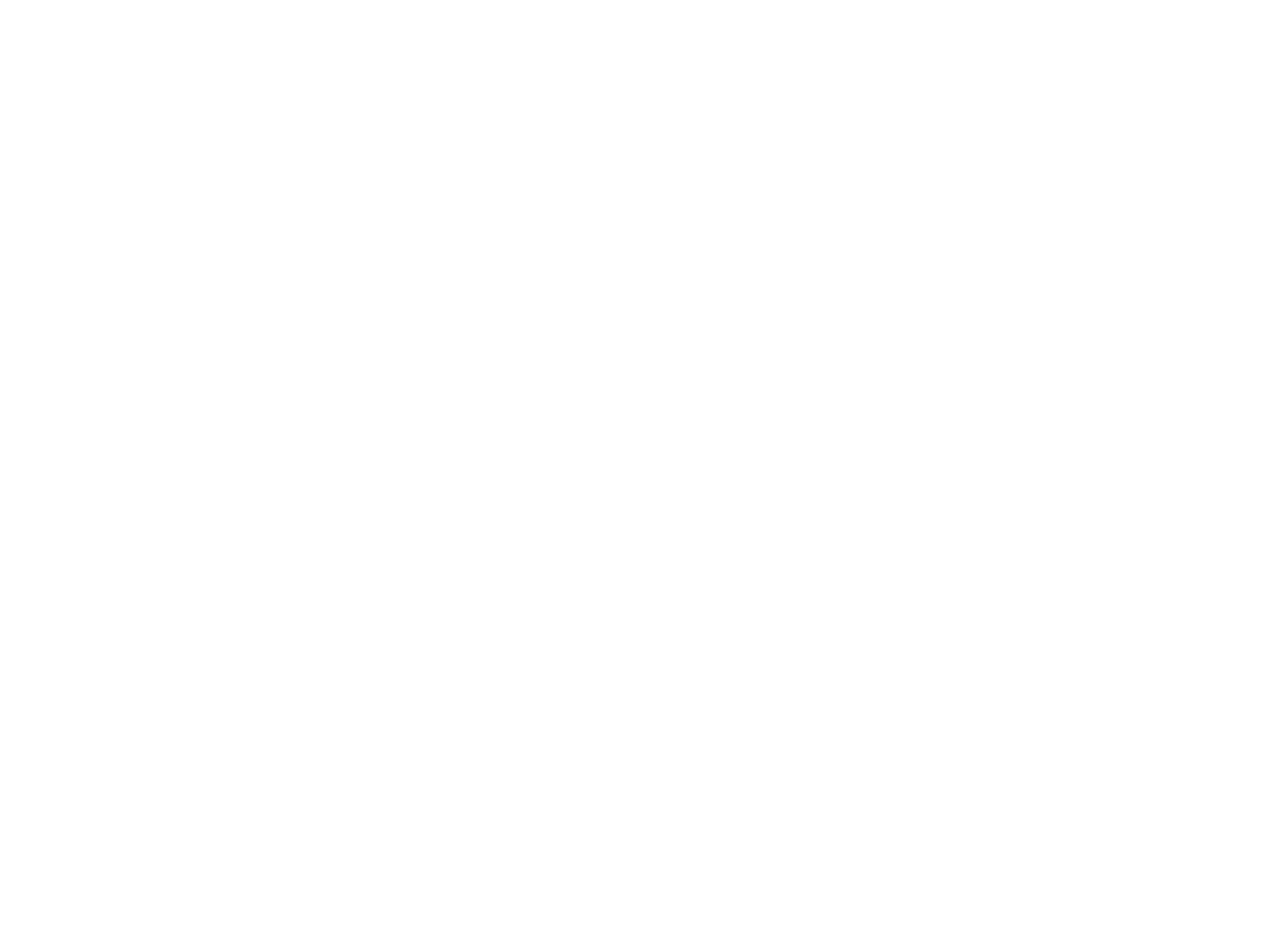
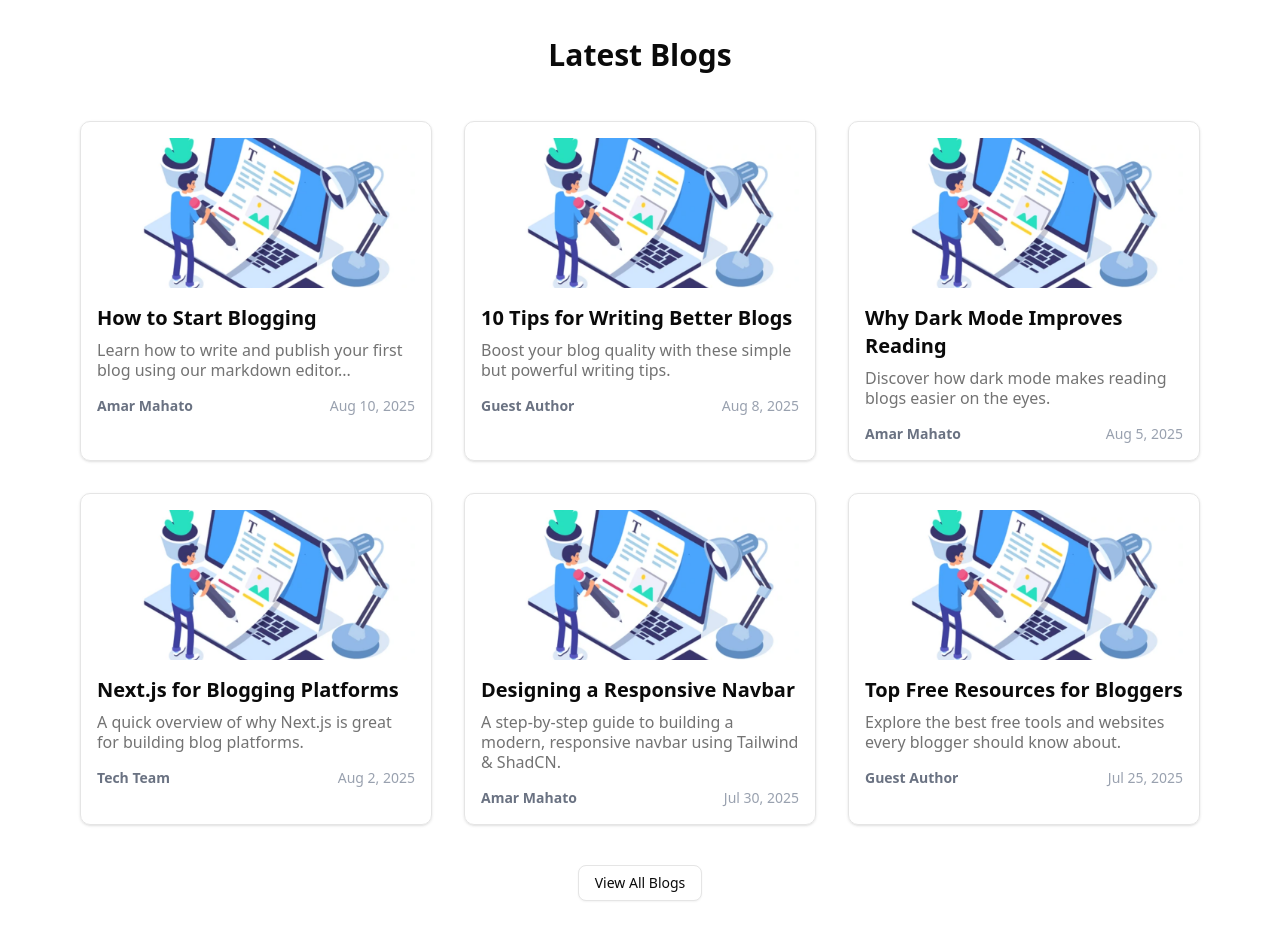
Before and after one commit to MahatoAmaR2/fullstack-nextjs-blog, a Next.js app: page / in a window 1280 px wide. Shown: the part 1340-2280 px from the top of the page. Before the commit the page ends 1313 px from the top, so only its background shows below. Built offline with nearby package versions, Linux system fonts and the light colour scheme.

Commit message:
add Latest Blogs section with dummy blog data

```diff
--- a/src/app/page.tsx
+++ b/src/app/page.tsx
@@ -1,6 +1,7 @@
 import { Features } from "@/components/FeatureSection";
 import { HeroSection } from "@/components/Herosection";
 import { Navbar } from "@/components/Navbar";
+import RecentPosts from "@/components/RecentPosts";
 
 export default function Home() {
   return (
@@ -9,6 +10,7 @@ export default function Home() {
       <Navbar />
       <HeroSection/>
       <Features/>
+      <RecentPosts/>
     </>
   );
 }
--- /dev/null
+++ b/src/components/RecentPosts.tsx
@@ -0,0 +1,45 @@
+import Image from "next/image";
+import Link from "next/link";
+import { blogs } from "@/data/latestBlog";
+import { Button } from "./ui/button";
+const RecentPosts = () => {
+  return (
+    <section className="py-16 px-6 lg:px-20 bg-background">
+      <h2 className="text-3xl font-bold text-center mb-12">Latest Blogs</h2>
+      <div className="grid gap-8 md:grid-cols-2 lg:grid-cols-3">
+        {/* Blog Card */}
+        {blogs.map((blog) => (
+          <div
+            key={blog.id}
+            className="border rounded-lg p-4 shadow-sm transform transition-transform duration-300 hover:scale-105"
+          >
+            <div className="relative w-full h-[150px] mb-4">
+              <Image
+                src={blog.image}
+                alt={blog.title}
+                fill
+                className="rounded-md mb-4 object-cover"
+              />
+            </div>
+            <h3 className="text-xl font-semibold mb-2">{blog.title}</h3>
+            <p className="text-muted-foreground mb-4 font-normal leading-5">
+              {blog.excerpt}
+            </p>
+            <div className="flex justify-between items-center text-sm ">
+              <span className="font-bold text-gray-500">{blog.author}</span>
+              <span className="text-gray-400 font-medium">{blog.date}</span>
+            </div>
+          </div>
+        ))}
+      </div>
+
+      <div className="text-center mt-10">
+        <Button variant="outline" asChild>
+          <Link href="/blogs">View All Blogs</Link>
+        </Button>
+      </div>
+    </section>
+  );
+};
+
+export default RecentPosts;
--- /dev/null
+++ b/src/data/latestBlog.ts
@@ -0,0 +1,61 @@
+export const blogs = [
+  {
+    id: 1,
+    title: "How to Start Blogging",
+    excerpt:
+      "Learn how to write and publish your first blog using our markdown editor...",
+    author: "Amar Mahato",
+    date: "Aug 10, 2025",
+    image: "/hero-img.png",
+    slug: "getting-started-with-blogify",
+  },
+  {
+    id: 2,
+    title: "10 Tips for Writing Better Blogs",
+    excerpt:
+      "Boost your blog quality with these simple but powerful writing tips.",
+    author: "Guest Author",
+    date: "Aug 8, 2025",
+    image: "/hero-img.png",
+    slug: "10-tips-for-writing-better-blogs",
+  },
+  {
+    id: 3,
+    title: "Why Dark Mode Improves Reading",
+    excerpt: "Discover how dark mode makes reading blogs easier on the eyes.",
+    author: "Amar Mahato",
+    date: "Aug 5, 2025",
+    image: "/hero-img.png",
+    slug: "why-dark-mode-improves-reading",
+  },
+  {
+    id: 4,
+    title: "Next.js for Blogging Platforms",
+    excerpt:
+      "A quick overview of why Next.js is great for building blog platforms.",
+    author: "Tech Team",
+    date: "Aug 2, 2025",
+    image: "/hero-img.png",
+    slug: "nextjs-for-blogging-platforms",
+  },
+  {
+    id: 5,
+    title: "Designing a Responsive Navbar",
+    excerpt:
+      "A step-by-step guide to building a modern, responsive navbar using Tailwind & ShadCN.",
+    author: "Amar Mahato",
+    date: "Jul 30, 2025",
+    image: "/hero-img.png",
+    slug: "designing-a-responsive-navbar",
+  },
+  {
+    id: 6,
+    title: "Top Free Resources for Bloggers",
+    excerpt:
+      "Explore the best free tools and websites every blogger should know about.",
+    author: "Guest Author",
+    date: "Jul 25, 2025",
+    image: "/hero-img.png",
+    slug: "top-free-resources-for-bloggers",
+  },
+];
```
